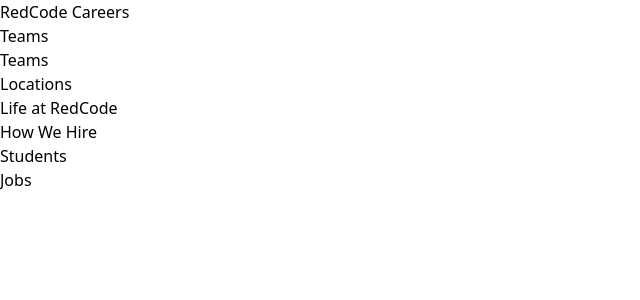
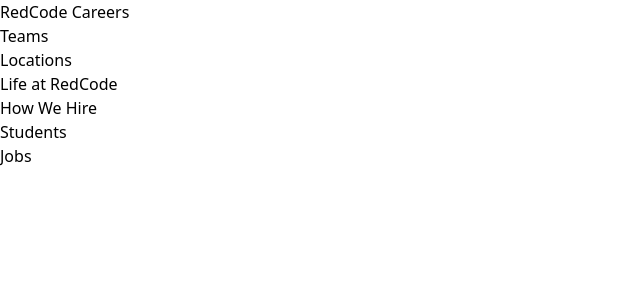
Before and after one commit to crisboxing11/job-search, a Vue app: page / in a window 1280 px wide. Shown: the top 300 px of the page, without its empty margins (0-640 px from the left). Built offline with nearby package versions, Linux system fonts and the light colour scheme.

Commit message:
Adding Refactored Nav

```diff
--- a/src/components/MainNav.vue
+++ b/src/components/MainNav.vue
@@ -12,8 +12,14 @@
             <li class="h-full">
               <a href="" class="flex items-center h-full py-2.5">Teams</a>
             </li>
-            <li v-for="menuItem in menuItems" class="h-full ml-9">
-              {{ menuItem }}
+            <li
+              v-for="menuItem in menuItems"
+              :key="menuItem"
+              class="h-full ml-9"
+            >
+              <a href="" class="flex items-center h-full py-2.5">
+                {{ menuItem }}</a
+              >
             </li>
           </ul>
         </nav>
@@ -30,7 +36,6 @@
       company: "RedCode Careers",
       url: "https://careers.google.com",
       menuItems: [
-        "Teams",
         "Locations",
         "Life at RedCode",
         "How We Hire",
```
